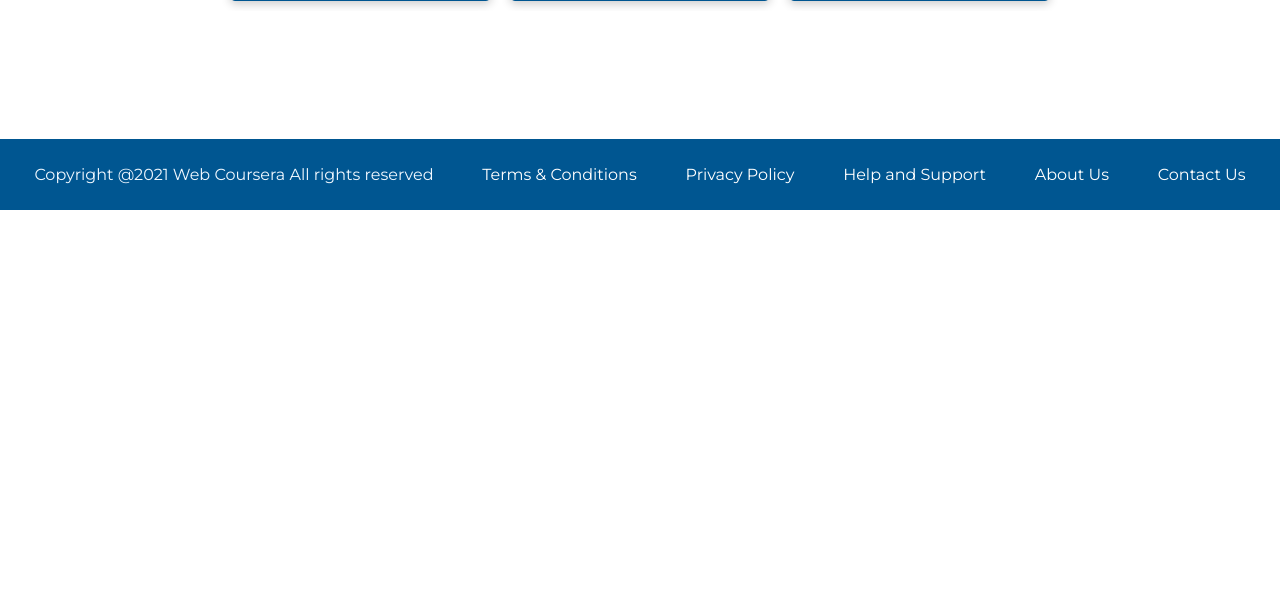
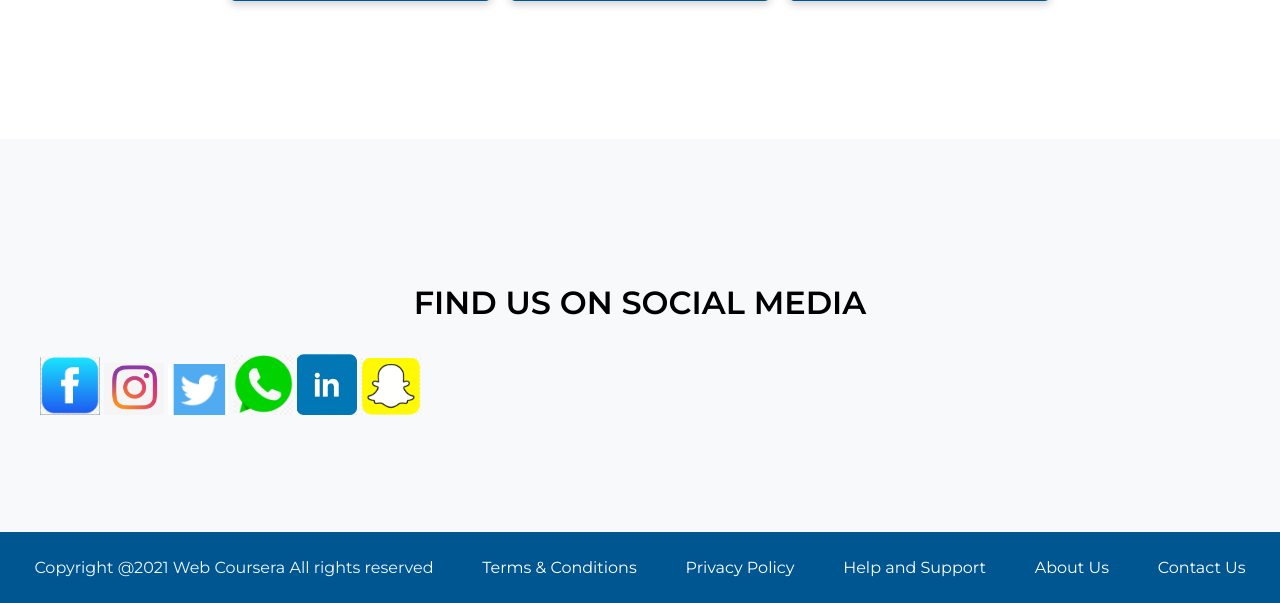
Before and after one commit to haneemem/web-coursera, a PHP site: page /views/index.html in a window 1280 px wide. Shown: the part 1668-2271 px from the top of the page. Before the commit the page ends 1878 px from the top, so only its background shows below. Run offline with PHP 8.4, Linux system fonts and the light colour scheme.

Commit message:
Buttons hover colour+social media

```diff
--- a/style/style.css
+++ b/style/style.css
@@ -29,7 +29,8 @@ ul {
 	display: block;
 }
 .main-nav a:hover {
-	color: #718daa;
+    color: black;
+    background-color: #fff;
 }
 .main-nav {
     display: flex;
@@ -164,6 +165,31 @@ a {
     font-size: 2rem;
 }
 
+
+/*----------------------social-------------*/
+.social-media{
+    background: #f8f9fa;
+    padding: 100px 0;
+}
+.social-media p{
+    text-align: center;
+    font-weight: 600;
+    font-size: 2rem;
+}
+.social-icons img{
+    align-items: center;
+    align-content: center;
+    text-align: center;
+    width: 60px;
+    transition: 0.5s;
+}
+.social-icons a:hover img{
+    transform: translateY(-10px);
+}
+/*----------footer--------*/
+
+
+
 /****** Footer Section ********/
 
 footer {
--- a/views/index.html
+++ b/views/index.html
@@ -79,6 +79,20 @@
 
         </div>
     </section>
+    <!------------------Social Media----------------------->
+    <section class="social-media">
+        <div class="container">
+            <p>FIND US ON SOCIAL MEDIA</p>
+            <div class="social-icons">
+                <a href=""><img src="../assets/facebook.png"></a>
+                <a href=""><img src="../assets/instagram.png"></a>
+                <a href=""><img src="../assets/twitter.png"></a>
+                <a href=""><img src="../assets/whatsapp.png"></a>
+                <a href=""><img src="../assets/linkedin.png"></a>
+                <a href=""><img src="../assets/snapchat.png"></a>
+            </div>
+        </div>
+    </section>
 
     <!----------------- Footer Section -------------------->
 
```
Also changed, not shown: assets/facebook.png (added), assets/instagram.png (added), assets/linkedin.png (added), assets/snapchat.png (added), assets/twitter.png (added), assets/whatsapp.png (added).
